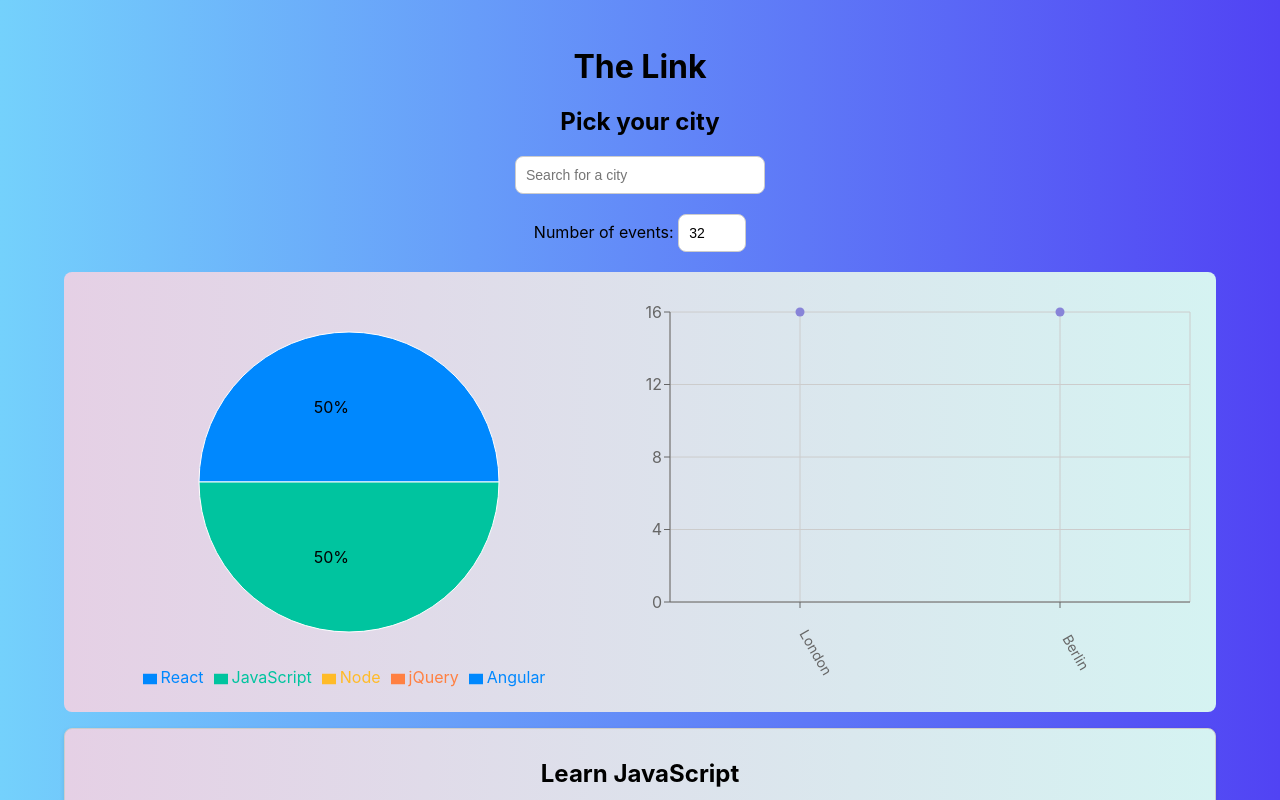
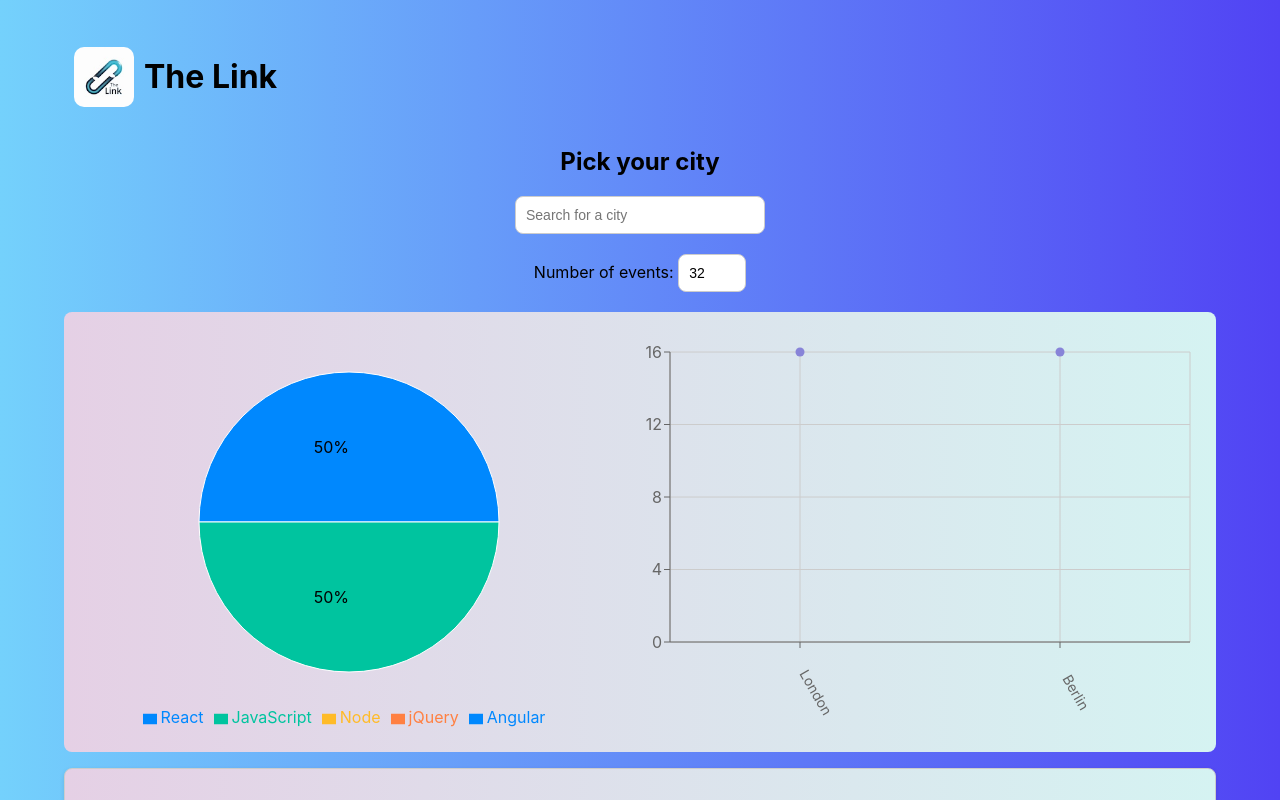
Before and after one commit to timone019/meet, a React (Create React App) app: page / in a window 1280 px wide. Shown: the top 800 px of the page. Built offline with nearby package versions, Linux system fonts and the light colour scheme; what atatus-spa would draw is missing.

Commit message:
updated styling

```diff
--- a/src/App.css
+++ b/src/App.css
@@ -5,6 +5,7 @@
   --secondary-color:  linear-gradient(90deg, rgb(229, 208, 229)  0%, rgb(213, 243, 242) 100%);
   --hover-color: linear-gradient(90deg, rgba(146, 239, 252, 1) 0%, rgba(255, 255, 255, 1) 100%);
   --font-family: 'Roboto', sans-serif;
+  color: #000000
 }
 
 .App {
@@ -18,6 +19,37 @@
 .App * {
   box-sizing: border-box;
 }
+
+/* .App-header {
+
+  font-size: calc(10px + 2vmin);
+} */
+
+.App-header {
+  min-height: 60px; /* Change this to your preferred height */
+  display: flex;
+  flex-direction: row;
+  align-items: center;
+  justify-content: flex-start;
+  flex-wrap: wrap;
+  padding: 10px;
+}
+
+.App-logo {
+  margin-right: 10px;
+  width: 60px;
+  height: 60px;
+  border-radius: 10px;
+}
+
+@media (max-width: 768px) {
+  .App-header {
+    justify-content: center;
+
+  }
+}
+
+
 
 ul {
   padding: 0;
@@ -110,11 +142,12 @@ input[type="number"] {
   line-height: 20px;
   border: 1px solid #ccc;
   box-shadow: 0 2px 5px rgba(0, 0, 0, 0.1);
-
 }
 
 .details-btn:hover {
   background-image: var(--hover-color);
+  transform: scale(1.2);
+  transition: all 0.3s ease-in-out
 }
 
 .alerts-container {
@@ -139,3 +172,13 @@ input[type="number"] {
     grid-template-columns: 1fr;
   }
 }
+
+.details-container {
+  max-width: 600px;
+  padding: 10px;
+  margin : 0 auto;
+  border: none;
+  border-radius: 8px;
+  box-shadow: 0 0 10px rgba(0, 0, 0, 0.1);
+
+}
--- a/src/App.js
+++ b/src/App.js
@@ -8,7 +8,6 @@ import NumberOfEvents from "./components/NumberOfEvents";
 import { extractLocations, getEvents } from "./api";
 import { useState, useEffect, useCallback } from "react";
 import { InfoAlert, ErrorAlert, WarningAlert } from "./components/Alert";
-
 import "./App.css";
 
 const App = () => {
@@ -47,7 +46,12 @@ const App = () => {
 
   return (
     <div className="App">
-      <h1>The Link</h1>
+      <header className="App-header">
+        <img src={process.env.PUBLIC_URL +"/LinkLogo96px.jpg"} className="App-logo" alt="logo" />
+        <h1>The Link</h1>
+      </header>
+
+      <main>
       <h2>Pick your city</h2>
       <div className="alerts-container">
         {infoAlert.length ? <InfoAlert text={infoAlert} /> : null}
@@ -61,6 +65,7 @@ const App = () => {
         <CityEventsChart allLocations={allLocations} events={events} />
       </div>
       <EventList events={events} data-testid="event-list" />
+      </main>
     </div>
   );
 };
--- a/src/components/Event.js
+++ b/src/components/Event.js
@@ -17,11 +17,12 @@ const Event = ({ event }) => {
       <p>Time: {start} - {end}</p>
       {showDetails && (
         <>
-          <h4>Event Details</h4>
-
-          <p className="details">{event?.description}</p>
+        <div className="details-container">
+        <p className="details">{event?.description}</p>
+        </div>
         </>
       )}
+      <br />
       <button
         className="details-btn"
         onClick={() => setShowDetails(!showDetails)}
```
